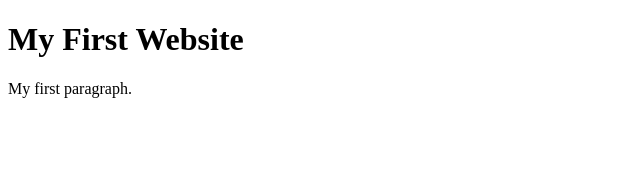
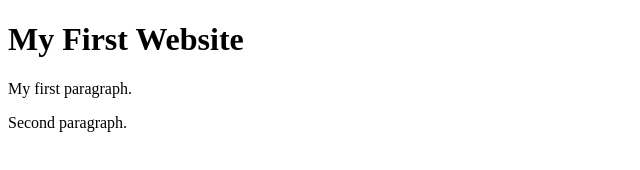
Before and after one commit to andreiguimaraess1208/codersrank-practice, a website: page index.html in a window 1280 px wide. Shown: the whole page, without its empty margins (0-640 px from the left). Drawn offline with Linux system fonts and the light colour scheme.

Commit message:
Add other paragraph

```diff
--- a/index.html
+++ b/index.html
@@ -7,6 +7,6 @@
 
     <h1>My First Website</h1>
     <p>My first paragraph.</p>
-
+    <p>Second paragraph.</p>
   </body>
 </html>
```
